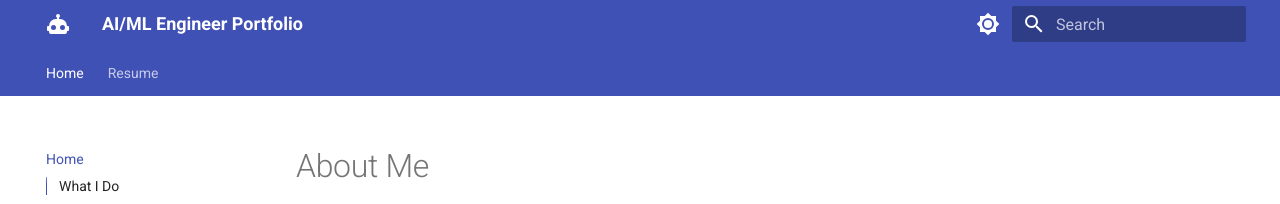
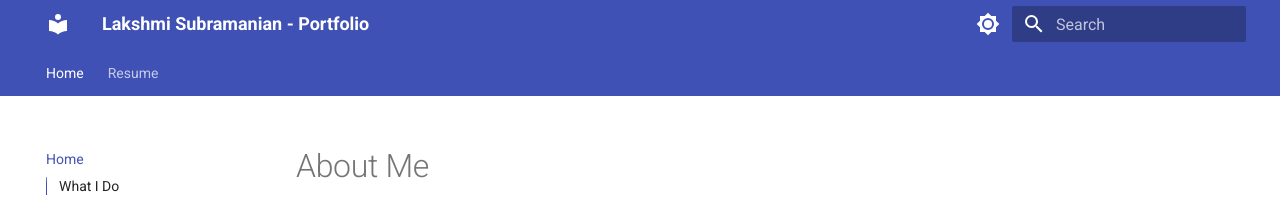
Before and after one commit to lakshmi4296/portfolio, an MkDocs documentation site: the page built from docs/index.md, in a window 1280 px wide. Shown: the top 204 px of the page. Built offline with MkDocs 1.6.1 and Material for MkDocs 9.7.7, drawn with Linux system fonts in a browser that asks for light colours.

Commit message:
site name

```diff
--- a/mkdocs.yml
+++ b/mkdocs.yml
@@ -1,4 +1,4 @@
-site_name: AI/ML Engineer Portfolio
+site_name: Lakshmi Subramanian - Portfolio
 extra:
   social:
     - icon: fontawesome/solid/paper-plane
@@ -45,8 +45,7 @@ theme:
     - search.highlight
     - content.code.copy
     - toc.integrate
-  icon:
-    logo: material/robot
+
 
 nav:
   - Home: index.md
```
Also changed, not shown: site/404.html, site/index.html, site/projects/index.html (deleted), site/resume/index.html, site/search/search_index.json, site/sitemap.xml, site/stylesheets/extra.css, 1 other file.
